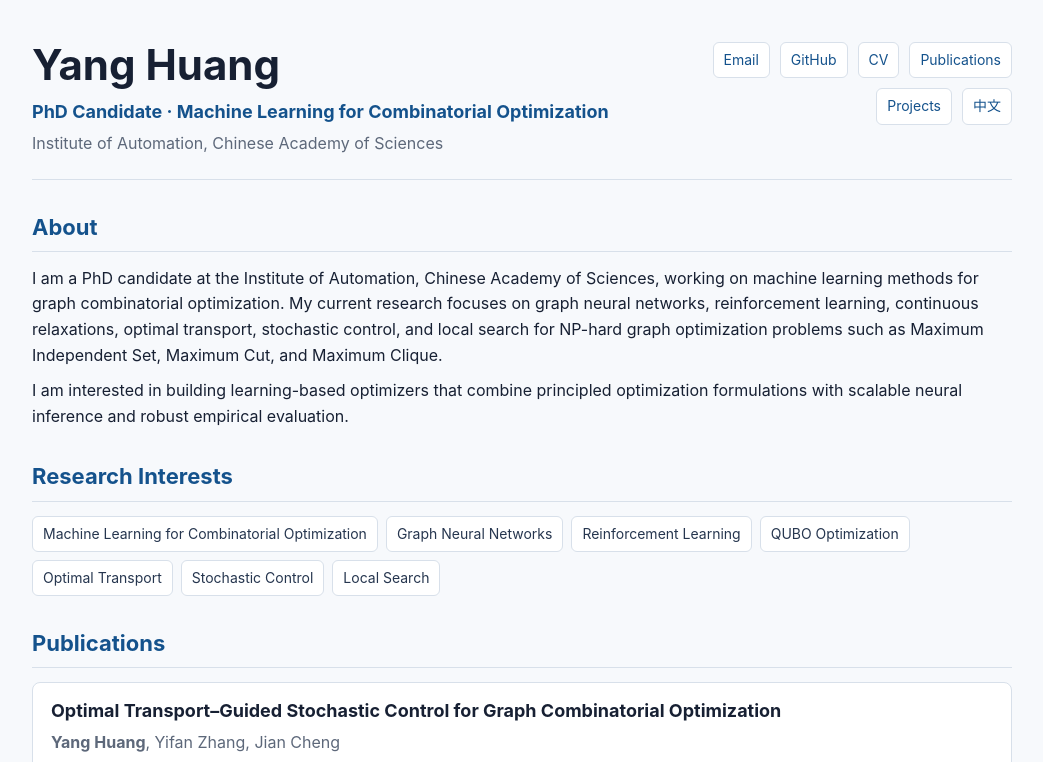
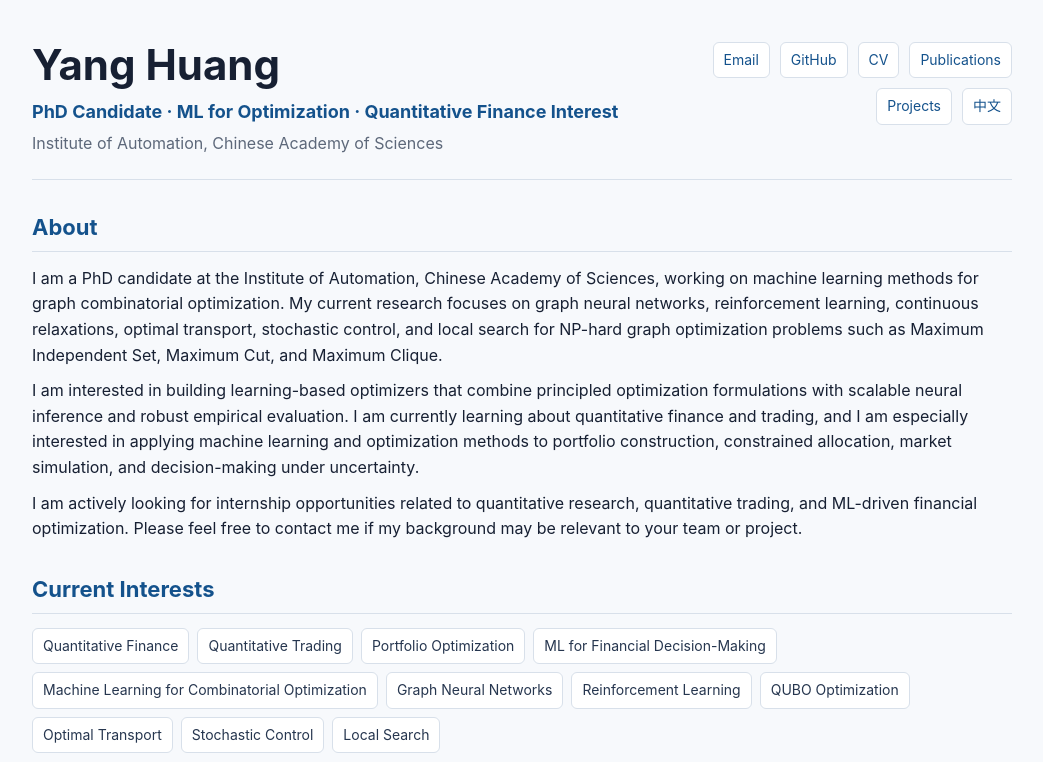
Before and after one commit to mengxi7/mengxi7.github.io, a plain HTML site: page index.html in a window 1280 px wide. Shown: the top 762 px of the page, without its empty margins (118-1161 px from the left). Drawn offline with Linux system fonts and the light colour scheme.

Commit message:
26_6_28_2_mac

```diff
--- a/index.html
+++ b/index.html
@@ -4,7 +4,7 @@
   <meta charset="utf-8">
   <meta name="viewport" content="width=device-width, initial-scale=1">
   <title>Yang Huang</title>
-  <meta name="description" content="Yang Huang - PhD candidate working on machine learning for combinatorial optimization, graph neural networks, reinforcement learning, optimal transport, and stochastic control.">
+  <meta name="description" content="Yang Huang - PhD candidate working on machine learning for combinatorial optimization, with current interests in quantitative finance and trading.">
   <link rel="stylesheet" href="styles.css">
 </head>
 <body>
@@ -12,7 +12,7 @@
     <header class="hero">
       <div>
         <h1>Yang Huang</h1>
-        <p class="subtitle">PhD Candidate · Machine Learning for Combinatorial Optimization</p>
+        <p class="subtitle">PhD Candidate · ML for Optimization · Quantitative Finance Interest</p>
         <p class="affiliation">Institute of Automation, Chinese Academy of Sciences</p>
       </div>
       <nav class="links" aria-label="Profile links">
@@ -38,12 +38,24 @@
       <p>
         I am interested in building learning-based optimizers that combine principled
         optimization formulations with scalable neural inference and robust empirical evaluation.
+        I am currently learning about quantitative finance and trading, and I am especially
+        interested in applying machine learning and optimization methods to portfolio construction,
+        constrained allocation, market simulation, and decision-making under uncertainty.
+      </p>
+      <p>
+        I am actively looking for internship opportunities related to quantitative research,
+        quantitative trading, and ML-driven financial optimization. Please feel free to contact me
+        if my background may be relevant to your team or project.
       </p>
     </section>
 
     <section id="research">
-      <h2>Research Interests</h2>
+      <h2>Current Interests</h2>
       <div class="tags">
+        <span>Quantitative Finance</span>
+        <span>Quantitative Trading</span>
+        <span>Portfolio Optimization</span>
+        <span>ML for Financial Decision-Making</span>
         <span>Machine Learning for Combinatorial Optimization</span>
         <span>Graph Neural Networks</span>
         <span>Reinforcement Learning</span>
@@ -135,6 +147,9 @@
       <p>
         Code: <a href="https://github.com/mengxi7">github.com/mengxi7</a>
       </p>
+      <p>
+        I am open to quantitative finance / trading internships and related research or engineering discussions.
+      </p>
     </section>
   </main>
 </body>
```
Also changed, not shown: zh.html (+15 -3 lines).
